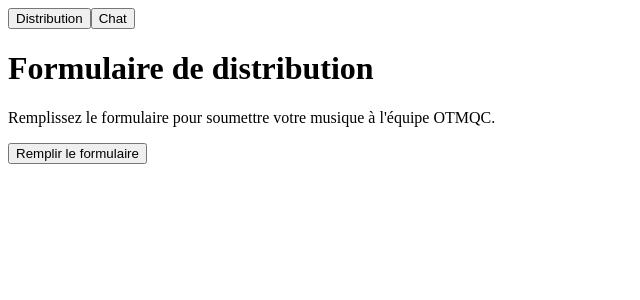
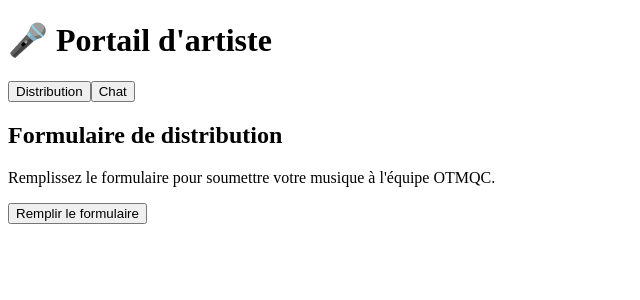
Before and after one commit to OTMQC/artist-hub-otmqc-with-logo, a Next.js app: page /distribution in a window 1280 px wide. Shown: the top 300 px of the page, without its empty margins (0-640 px from the left). Built offline with nearby package versions, Linux system fonts and the light colour scheme.

Commit message:
TITRE CONFORME

```diff
--- a/pages/distribution.js
+++ b/pages/distribution.js
@@ -8,11 +8,11 @@ export default function Distribution() {
   };
 
   return (
-    <div className="max-w-2xl mx-auto p-6 text-center">
-      {/* Barre de navigation entre Chat et Distribution */}
-      <ArtistNavTabs activeTab="distribution" />
+    <div className="min-h-screen bg-white px-4 py-8 sm:px-10 max-w-2xl mx-auto text-center">
+      <h1 className="text-3xl font-bold mb-4">🎤 Portail d'artiste</h1>
+      <ArtistNavTabs active="distribution" />
 
-      <h1 className="text-2xl font-bold mb-4">Formulaire de distribution</h1>
+      <h2 className="text-2xl font-bold mt-8 mb-4">Formulaire de distribution</h2>
       <p className="mb-6 text-gray-700">
         Remplissez le formulaire pour soumettre votre musique à l'équipe OTMQC.
       </p>
```
Also changed, not shown: 1 other file (tests, documents, lock files or other folders).
